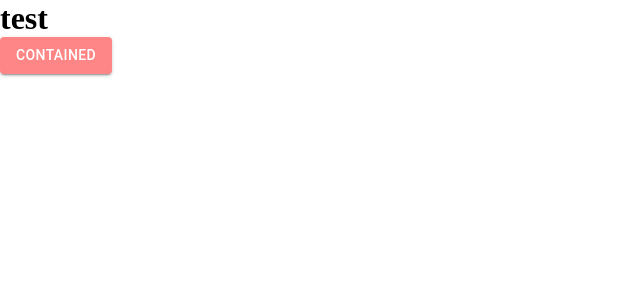
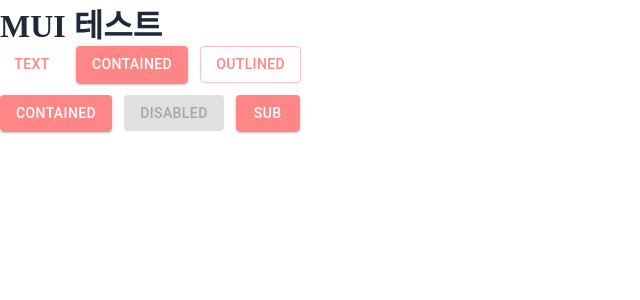
Before and after one commit to SangWon7242/nextJs_test_2023_12_14, a Next.js app: page / in a window 1280 px wide. Shown: the top 300 px of the page, without its empty margins (0-640 px from the left). Built offline with nearby package versions, Linux system fonts and the light colour scheme; a web font is replaced by a local one.

Commit message:
mui 버튼 테스트

```diff
--- a/src/app/layout.js
+++ b/src/app/layout.js
@@ -9,7 +9,9 @@
   return (
     <html>
       <body>
-        <h1 className="tw-text-[2rem] tw-font-bold">test</h1>
+        <a className="tw-text-[2rem] tw-font-bold" href="/">
+          MUI 테스트
+        </a>
         {children}
       </body>
     </html>
--- a/src/app/page.js
+++ b/src/app/page.js
@@ -4,28 +4,30 @@
 import { ThemeProvider } from "@mui/material/styles";
 import theme from "./theme";
 
-/*
-// 커스텀 테마
-const theme = createTheme({
-  palette: {
-    primary: {
-      main: "#ff8686",
-      contrastText: "#fff",
-    },
-    secondary: {
-      main: "#19857b",
-    },
-  },
-});
-*/
-
 export default function App() {
   return (
     <>
       <ThemeProvider theme={theme}>
-        <Button className="" variant="contained">
-          Contained
-        </Button>
+        <div className="tw-flex tw-items-center tw-gap-x-3">
+          <Button variant="text">Text</Button>
+          <Button variant="contained">Contained</Button>
+          <Button variant="outlined">Outlined</Button>
+        </div>
+
+        <div className="tw-flex tw-items-center tw-gap-x-3 tw-mt-3">
+          <Button
+            variant="contained"
+            onClick={() => alert("버튼이 클릭되었습니다.")}
+          >
+            Contained
+          </Button>
+          <Button variant="contained" disabled>
+            Disabled
+          </Button>
+          <Button variant="contained" href="/sub">
+            sub
+          </Button>
+        </div>
       </ThemeProvider>
     </>
   );
--- /dev/null
+++ b/src/app/sub/page.js
@@ -0,0 +1,9 @@
+"use client";
+
+export default function Sub() {
+  return (
+    <>
+      <h1>sub 페이지입니다.</h1>
+    </>
+  );
+}
--- a/tailwind.config.js
+++ b/tailwind.config.js
@@ -20,5 +20,4 @@
     },
   },
   plugins: [require("daisyui")],
-  plugins: [import("@tailwindcss/forms")],
 };
```
